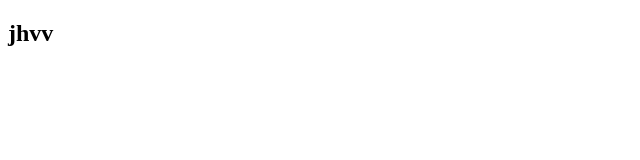
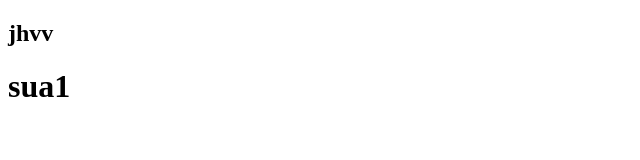
Before and after one commit to PhanVietDong/duan-9, a plain HTML site: page index.html in a window 1280 px wide. Shown: the whole page, without its empty margins (0-640 px from the left). Drawn offline with Linux system fonts and the light colour scheme.

Commit message:
sua lan2

```diff
--- a/index.html
+++ b/index.html
@@ -7,5 +7,6 @@
   </head>
   <body>
     <h2>jhvv</h2>
+    <h1>sua1</h1>
   </body>
 </html>
```
